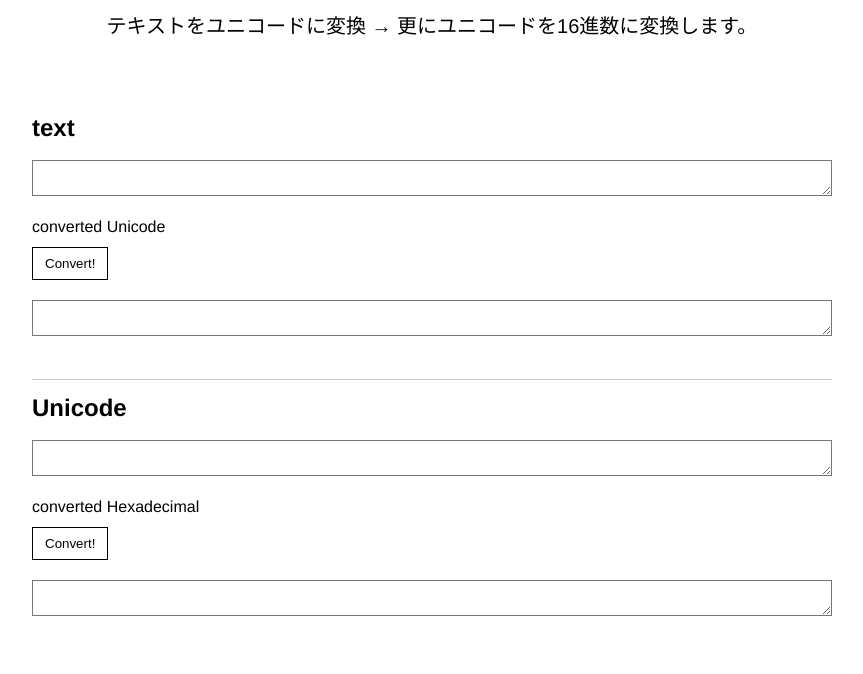
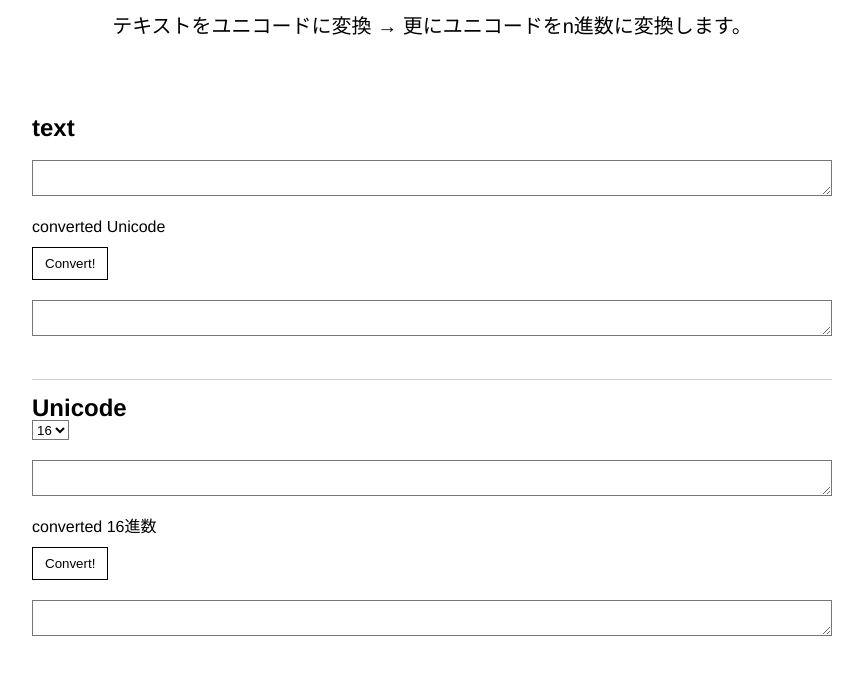
Before and after one commit to W-Kentaro/TextUnicordConverter, a website: page docs/index.html in a window 1280 px wide. Shown: the part 96-770 px from the top of the page, without its empty margins (208-1071 px from the left). Drawn offline with nearby package versions, Linux system fonts and the light colour scheme.

Commit message:
n進数対応

```diff
--- a/docs/assets/js/common.js
+++ b/docs/assets/js/common.js
@@ -14,14 +14,18 @@ $(window).on('load', function () {
     $('.hexadecimal').val(converted);
   });
   $('.hexadecimal_convert').on('click', function () {
+
+    var num = $('select[name="number"]').val();
+
     var unicode = $('.hexadecimal').val();
     unicode = unicode.split(',');
 
     var hexadecimal = '';
     for (var i = 0; i < unicode.length; i++) {
-      hexadecimal += Number(unicode[i]).toString(16) + ',';
+      hexadecimal += Number(unicode[i]).toString(num) + ',';
     }
     hexadecimal = hexadecimal.slice(0, -1);
     $('.hexadecimal_converted').val(hexadecimal);
+    $('.hexadecimal_text').html('converted ' + num + '\u9032\u6570');
   });
 });
--- a/docs/index.html
+++ b/docs/index.html
@@ -14,7 +14,7 @@
 
   <main class="main">
     <h1>unicode converter</h1>
-    <p class="desc">テキストをユニコードに変換 → 更にユニコードを16進数に変換します。</p>
+    <p class="desc">テキストをユニコードに変換 → 更にユニコードをn進数に変換します。</p>
     <div class="inner">
       <h2>text</h2>
       <textarea name="" cols="120" rows="2" class="unicode"></textarea>
@@ -25,8 +25,13 @@
     <hr>
     <div class="inner">
       <h2>Unicode</h2>
+      <select name="number">
+        <option value="2">2</option>
+        <option value="8">8</option>
+        <option value="16" selected>16</option>
+      </select>
       <textarea name="" cols="120" rows="2" class="hexadecimal"></textarea>
-      <p>converted Hexadecimal</p>
+      <p class="hexadecimal_text">converted 16進数</p>
       <button class="hexadecimal_convert">Convert!</button>
       <textarea name="" cols="120" rows="2" class="hexadecimal_converted"></textarea>
     </div>
```
Also changed, not shown: 1 other file.
